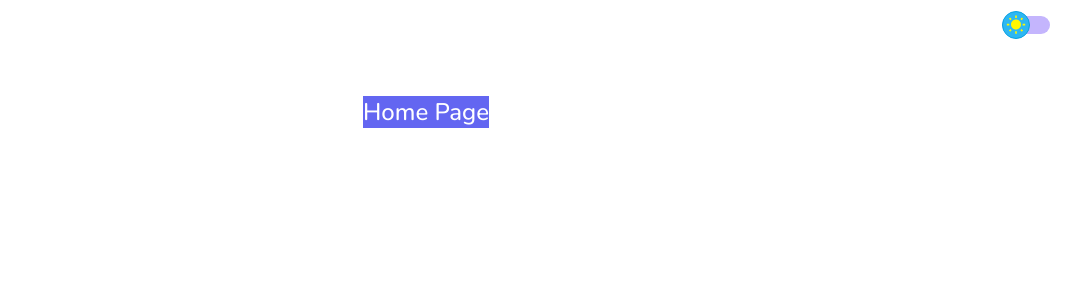
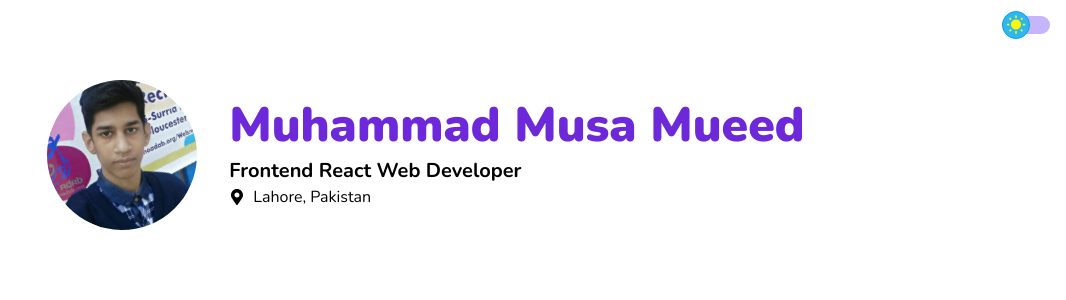
Before and after one commit to musamueed19/my-portfolio-reactjs-nextjs, a Next.js app in the folder my-portfolio/: page / in a window 1280 px wide. Shown: the top 300 px of the page, without its empty margins (214-1280 px from the left). Built offline with nearby package versions, Linux system fonts and the light colour scheme.

Commit message:
setting up, header, and now Hero section

```diff
--- a/my-portfolio/app/about/page.jsx
+++ /dev/null
@@ -1,9 +0,0 @@
-import React from 'react'
-
-const AboutPage = () => {
-  return (
-    <div>AboutPage</div>
-  )
-}
-
-export default AboutPage
--- a/my-portfolio/app/contact/page.jsx
+++ /dev/null
@@ -1,9 +0,0 @@
-import React from 'react'
-
-const ContactPage = () => {
-  return (
-    <div>ContactPage</div>
-  )
-}
-
-export default ContactPage
--- a/my-portfolio/app/dashboard/user/page.jsx
+++ /dev/null
@@ -1,9 +0,0 @@
-import React from 'react'
-
-const UserPage = () => {
-  return (
-    <div>UserPage</div>
-  )
-}
-
-export default UserPage
--- a/my-portfolio/app/page.js
+++ b/my-portfolio/app/page.js
@@ -1,13 +1,13 @@
-'use client'
-import { useState } from "react";
+import Header from "@/components/Header";
 
 export default function HomePage() {
-  const  [state, setState] = useState("Hello");
-  console.log(state);
+  return (
+    <main className="max-w-screen-xl w-full mx-auto px-2">
 
-  return (
-    <main className="flex min-h-screen flex-col items-center justify-between p-24">
-      <h1 className="bg-red-500 sm:bg-green-500 md:bg-orange-500 lg:bg-rose-600 xl:bg-indigo-500 text-white font-medium text-2xl">Home Page</h1>
+
+      <div className="mt-20">
+        <Header />
+      </div>
     </main>
   );
 }
--- /dev/null
+++ b/my-portfolio/components/Header.jsx
@@ -0,0 +1,46 @@
+import { headerData } from "@/constants/constants"
+import Image from "next/image";
+
+// icons
+import { FaMapMarkerAlt } from "react-icons/fa";
+
+const Header = () => {
+
+    const {image, name, fatherName, profession, address, experience, resume, linkedin, github, contact, education} = headerData;
+
+  return (
+    <div className="flex items-center gap-x-8 justify-center flex-grow">
+      {/* Image Section */}
+      <div className="relative w-[150px] h-[150px] rounded-full overflow-hidden hover:scale-110 transition-all duration-500 hover:rotate-2 rotate-12">
+        <Image
+          src={image.src}
+          alt={image.alt}
+          fill
+          className="object-cover h-full w-full rotate-12"
+          priority
+        />
+      </div>
+
+      {/* Name Section */}
+      <div>
+        {/* My Name */}
+        <h1 className="text-4xl md:text-5xl font-black capitalize text-violet-700 dark:text-white">
+          {name}
+              </h1>
+
+
+              {/* My Profession */}
+              <h3 className="mt-2 text-xl font-bold capitalize dark:text-zinc-400">{profession}</h3>
+
+              {/* 3 Section - address, education, experience */}
+              <div className="flex items-center gap-x-4">
+
+                  {/* 1st section */}
+                  <div className="flex items-center space-x-2"><FaMapMarkerAlt /> <span>{address}</span></div>
+              </div>
+      </div>
+    </div>
+  );
+}
+
+export default Header
--- /dev/null
+++ b/my-portfolio/constants/constants.js
@@ -0,0 +1,17 @@
+export const headerData = {
+  image: {
+        src: "/musa.jpg",
+      alt:  "Musa Image",
+
+  },
+  name: "Muhammad Musa Mueed",
+  fatherName: "Muhammad Mueed Anwar",
+  profession: "Frontend React Web Developer",
+  address: "Lahore, Pakistan",
+  experience: "More than a year of experinece in web development",
+  contact: "musa.swh@gmail.com",
+  linkedin: "https://www.linkedin.com/in/musamueed19",
+  github: "https://www.github.com/musamueed19",
+  resume: "https://drive.google.com/file/d/1u6Q7Q7Q",
+  education: "BS Computer Science",
+};
--- a/my-portfolio/tailwind.config.js
+++ b/my-portfolio/tailwind.config.js
@@ -1,5 +1,6 @@
 /** @type {import('tailwindcss').Config} */
 module.exports = {
+  darkMode: "class",
   content: [
     "./pages/**/*.{js,ts,jsx,tsx,mdx}",
     "./components/**/*.{js,ts,jsx,tsx,mdx}",
```
Also changed, not shown: my-portfolio/public/musa.jpg (added).
